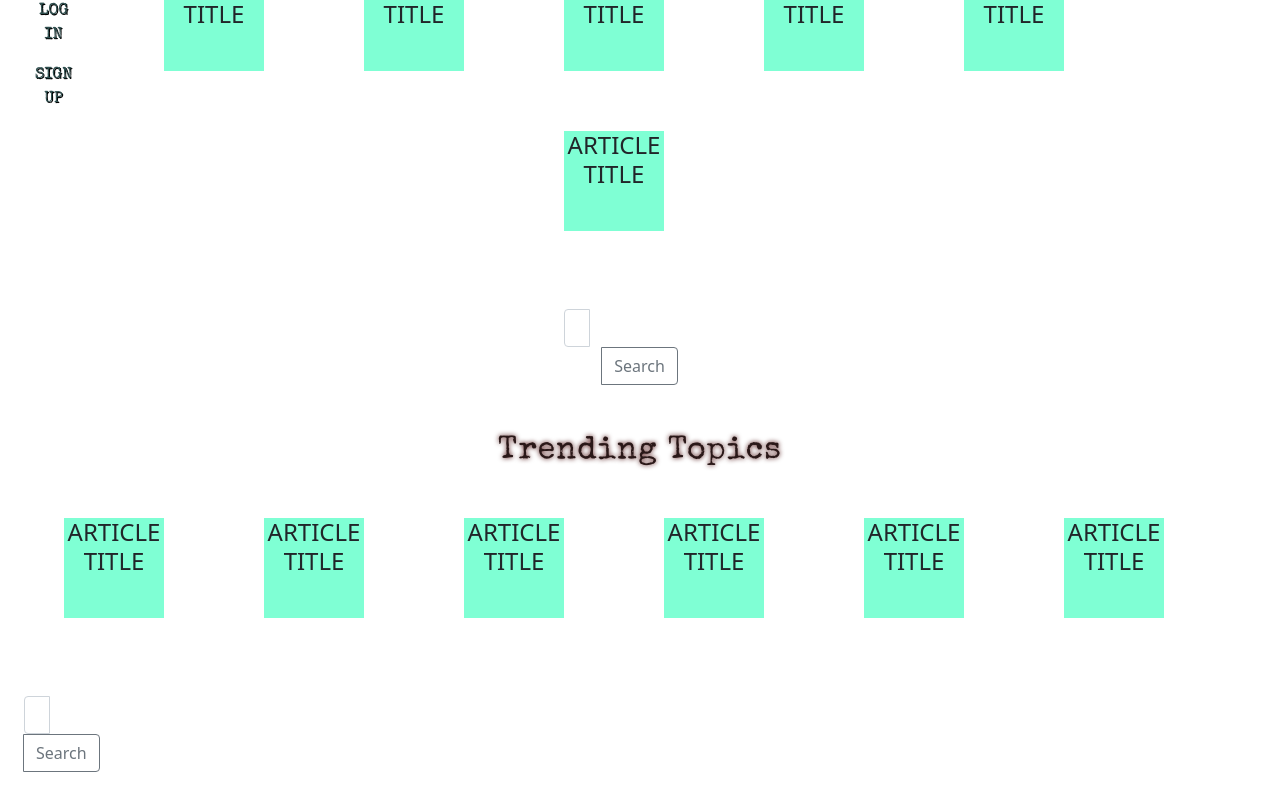
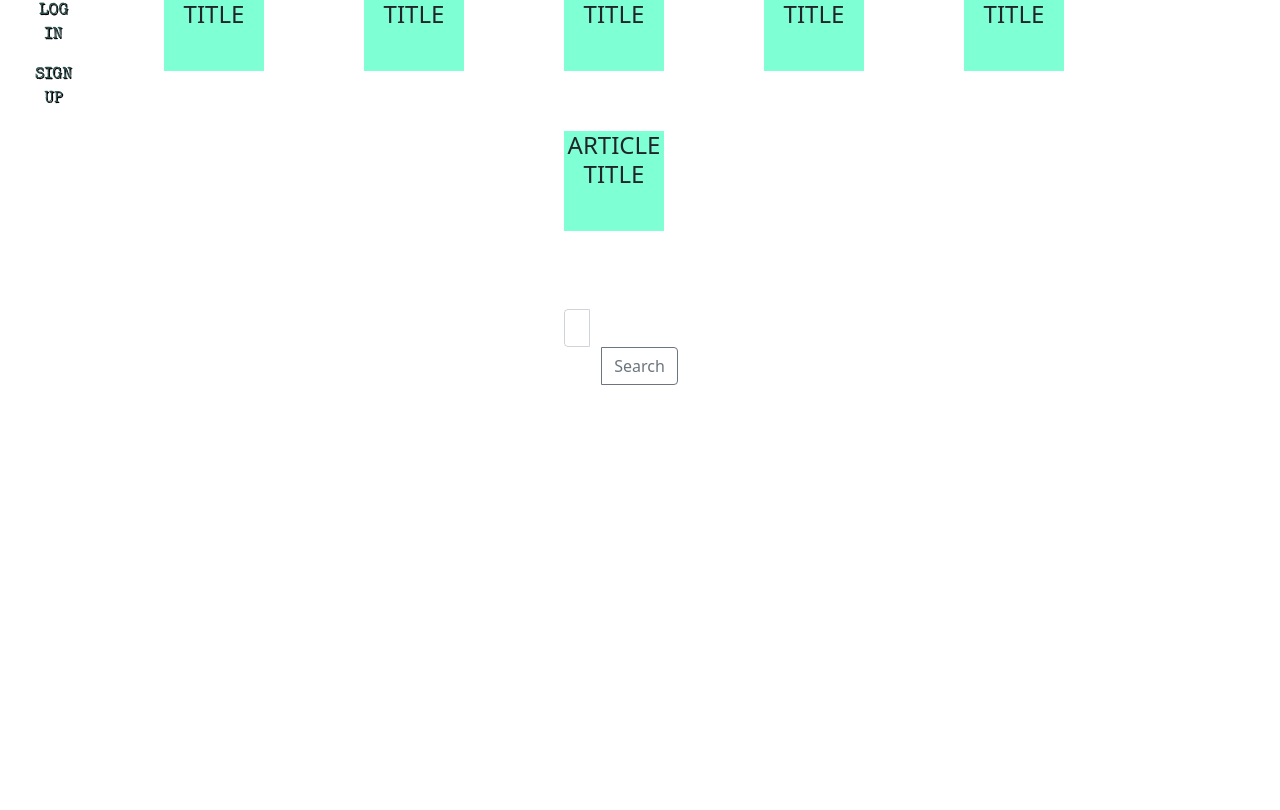
Before and after one commit to BKLMT03/Perspectify, a React (Create React App) app in the folder client/: page / in a window 1280 px wide. Shown: the part 1274-2084 px from the top of the page. After the commit the page ends 1707 px from the top, so only its background shows below. Built offline with nearby package versions, Linux system fonts and the light colour scheme; a web font is replaced by a local one.

Commit message:
Incorporating component updates.

```diff
--- a/client/src/App.js
+++ b/client/src/App.js
@@ -26,7 +26,6 @@ function App () {
               {/* <Route exact path='/savedarticles' component={SavedArticles} /> */}
             </Col>
           </Row>
-          <Trending />
         </Container>
       </Router>
     </div>
```
